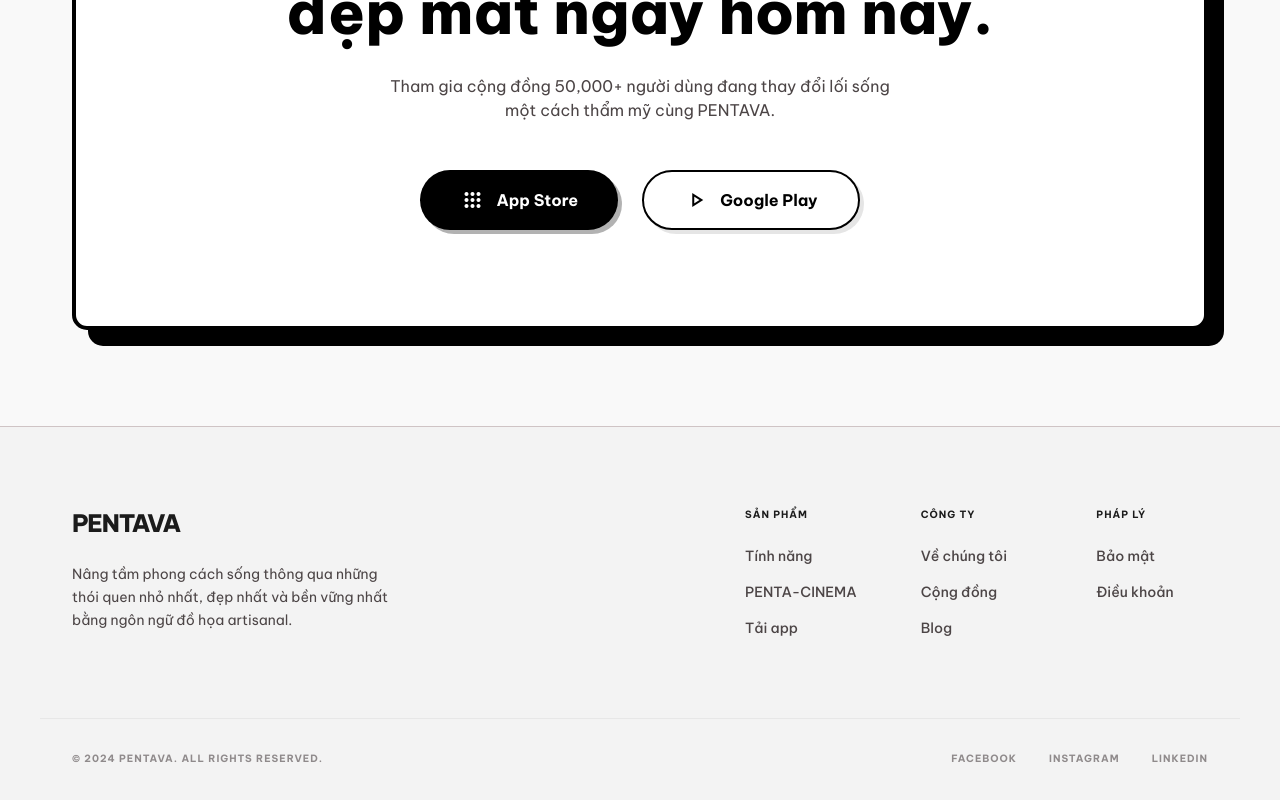
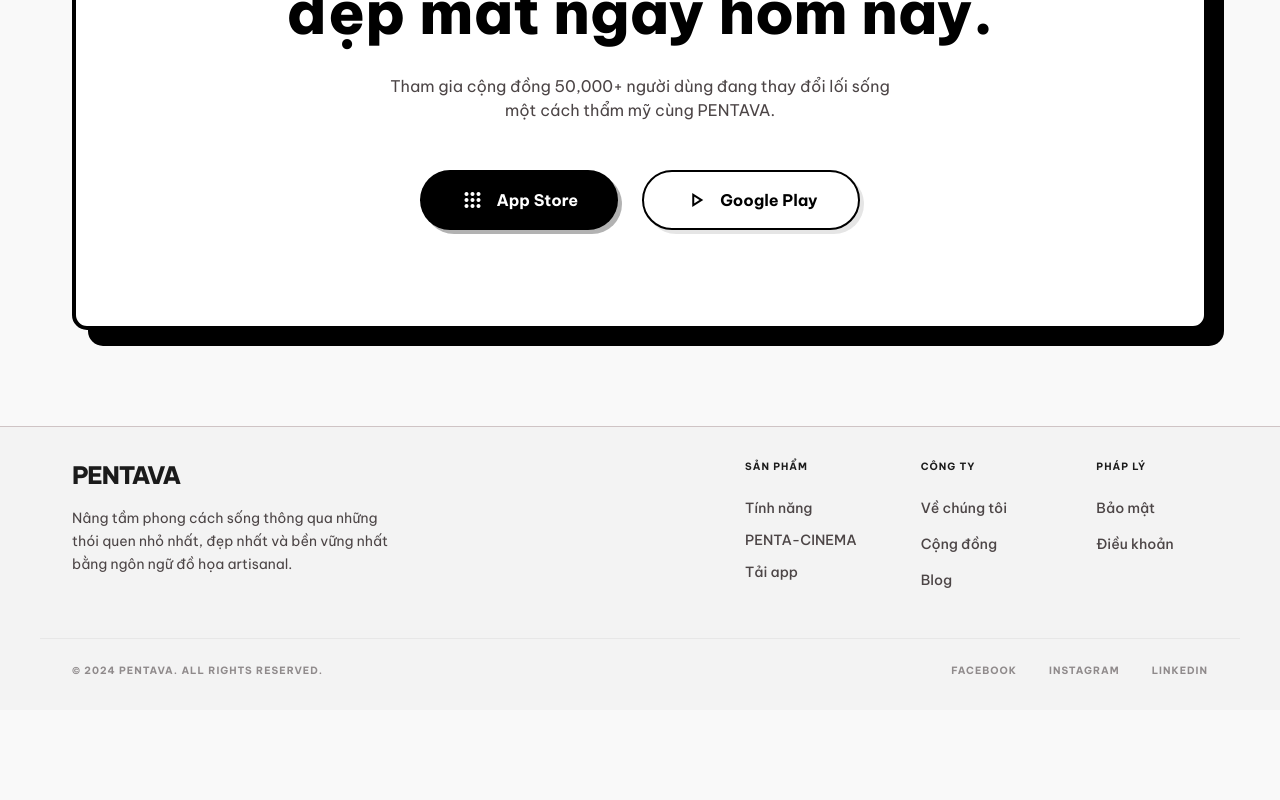
Before and after one commit to AnhKhoa4111/pentava-web, a React (Vite) app: page /home in a window 1280 px wide. Shown: the part 4118-4918 px from the top of the page. After the commit the page ends 4828 px from the top, so only its background shows below. Built offline with nearby package versions, Linux system fonts and the light colour scheme.

Commit message:
Adjust footer spacing

```diff
--- a/src/components/layouts/Footer.tsx
+++ b/src/components/layouts/Footer.tsx
@@ -1,9 +1,9 @@
 export default function Footer() {
     return (
-    <footer className="w-full border-t border-[#cfc4c5] bg-[#f3f3f3] py-20">
-      <div className="mx-auto flex max-w-[1200px] flex-col items-start justify-between gap-12 px-8 md:flex-row">
+        <footer className="w-full border-t border-[#cfc4c5] bg-[#f3f3f3] py-8">
+            <div className="mx-auto flex max-w-[1200px] flex-col items-start justify-between gap-8 px-8 md:flex-row">
                 <div className="max-w-xs">
-          <div className="mb-6 text-2xl font-extrabold tracking-tighter text-[#1b1b1b]">
+                    <div className="mb-4 text-2xl font-extrabold tracking-tighter text-[#1b1b1b]">
                         PENTAVA
                     </div>
 
@@ -18,7 +18,7 @@
                         <h4 className="mb-6 text-[10px] font-bold uppercase tracking-widest">
                             Sản phẩm
                         </h4>
-            <ul className="space-y-4 text-sm font-medium text-[#4c4546]">
+                        <ul className="space-y-3 text-sm font-medium text-[#4c4546]">
                             <li>
                                 <a className="transition-colors hover:text-black" href="#">
                                     Tính năng
@@ -80,7 +80,7 @@
                 </div>
             </div>
 
-      <div className="mx-auto mt-20 flex max-w-[1200px] flex-col items-center justify-between gap-4 border-t border-black/5 px-8 pt-8 text-[10px] font-bold uppercase tracking-widest text-[#4c4546]/60 md:flex-row">
+            <div className="mx-auto mt-12 flex max-w-[1200px] flex-col items-center justify-between gap-4 border-t border-black/5 px-8 pt-6 text-[10px] font-bold uppercase tracking-widest text-[#4c4546]/60 md:flex-row">
                 <p>© 2024 PENTAVA. All rights reserved.</p>
 
                 <div className="flex gap-8">
```
Lines whose indentation alone changed are shown as unchanged.
